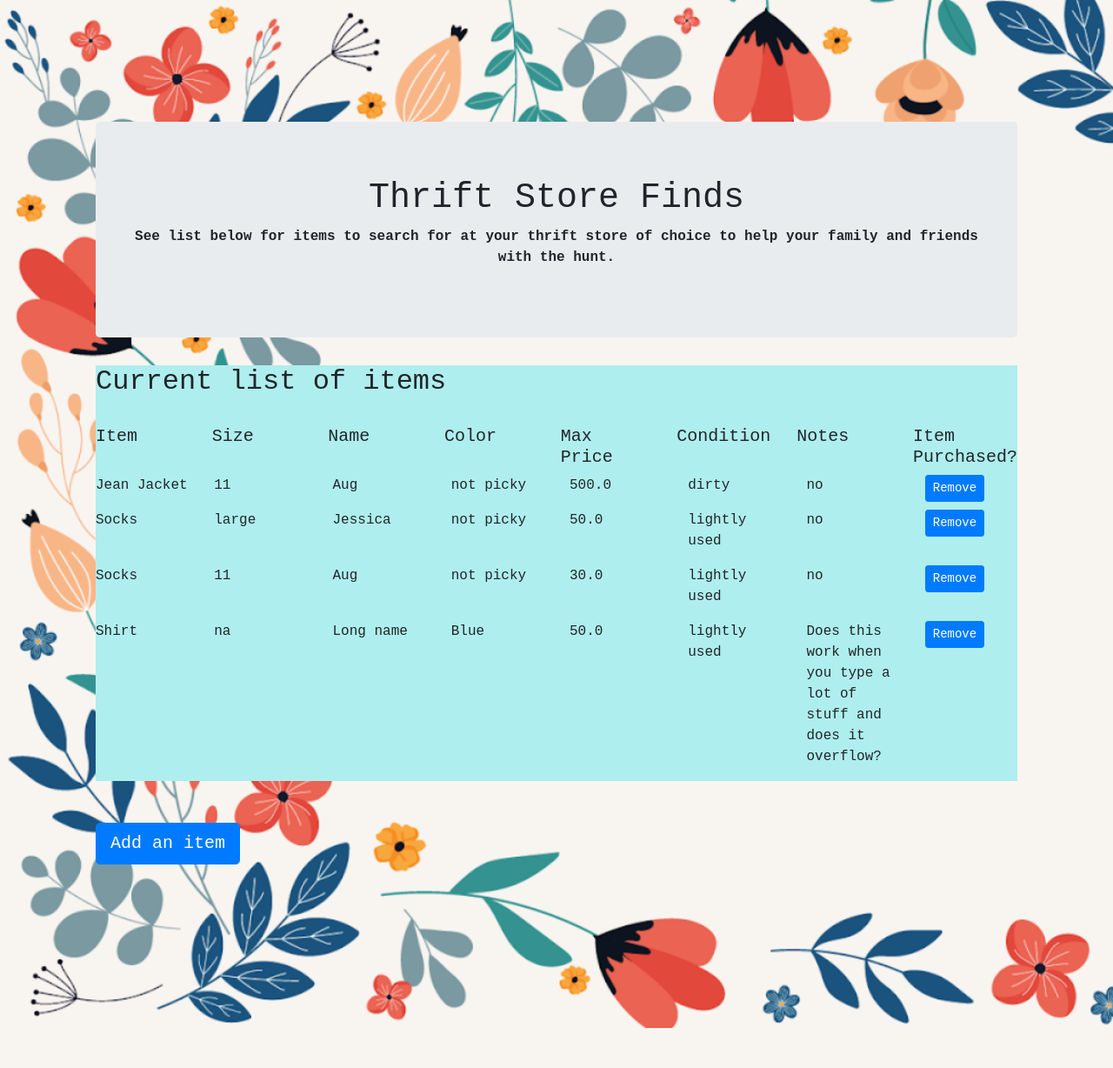
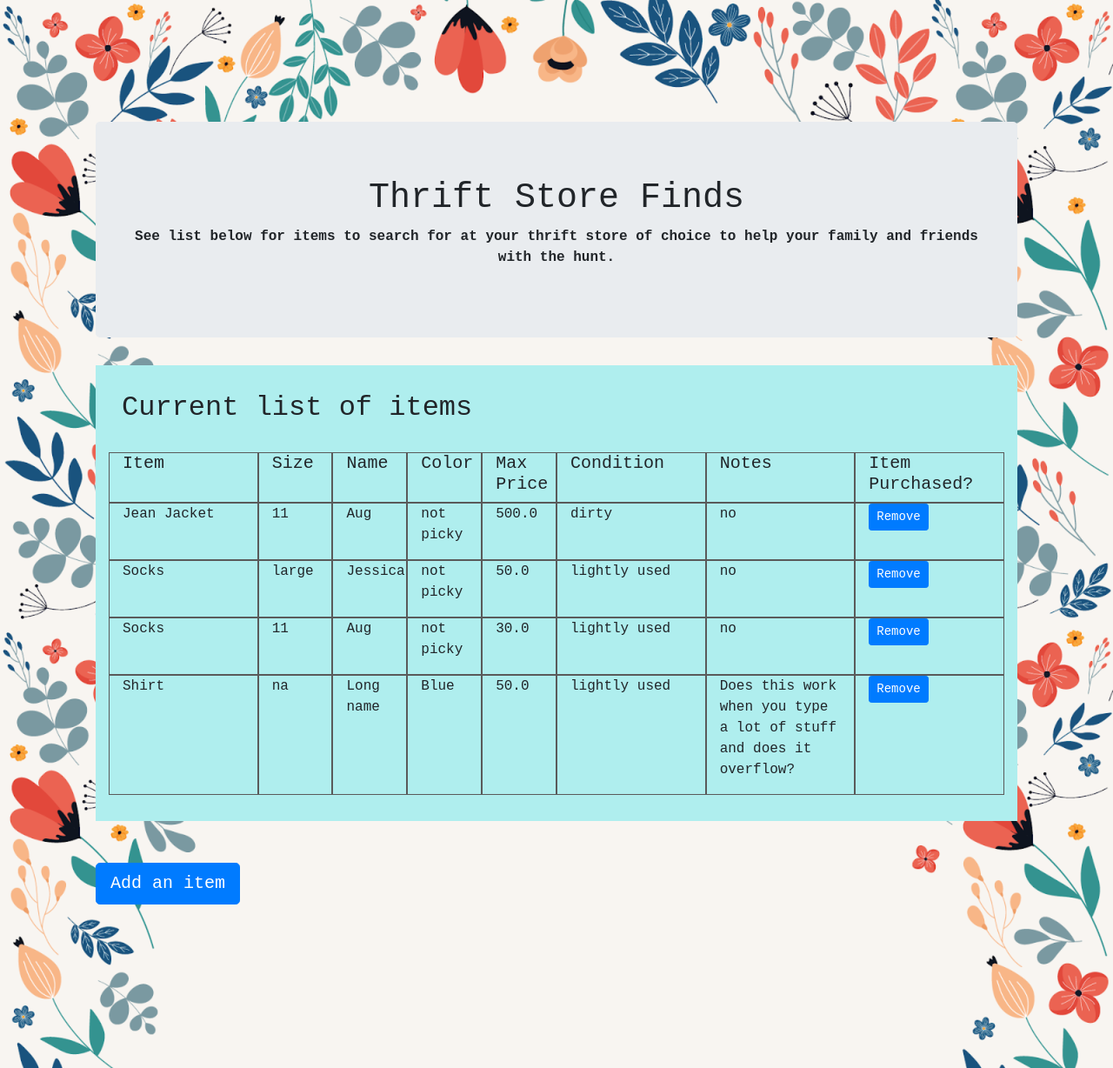
Before and after one commit to lisb020/thrift_crowdsource, a Flask app: page / in a window 1280 px wide. Shown: the whole page at 87% size. Before the commit the page ends 1182 px from the top, so only its background shows below. Run offline with Flask 2, Linux system fonts and the light colour scheme; data comes from the database, SQL or seed files in the repository; both versions use the stored data as it was after the commit; some libraries are stand-ins or nearby versions.

Commit message:
styling updated

```diff
--- a/static/css/style.css
+++ b/static/css/style.css
@@ -23,15 +23,20 @@ input:required:invalid {
 .jumbotron{
   font-weight: bold;
 }
+.col-md-8{
+  background-color: paleturquoise;
+}
 .grid-list{
   background-color: paleturquoise;
+  padding: 30px;
 }
 
 body{
-  background-image: url("/static/media/Flowers.png");
-  background-size: cover;
+  background-image:url("/static/media/Flowers.png");
+  background-size: 100% auto;
   /*background-attachment: fixed;*/
 }
-/* body{
-  background-color: paleturquoise;
-} */
+.col-md-2, .col-md-1{
+  border: #5a5a5a thin solid;
+
+}
--- a/templates/form.html
+++ b/templates/form.html
@@ -20,7 +20,8 @@
                 <h1>Thrift Store Finds</h1>
                 <p>Enter the clothes item below!</p>
             </div>
-            <div class="row">
+
+            <div class="row formbackground">
                 <div class="col-md-offset-2 col-md-8">
                     <form method="POST" action="/send" role="form", name="thriftform">
                         <div class="form-group">
--- a/templates/index.html
+++ b/templates/index.html
@@ -32,56 +32,88 @@
             </div>
 
             <div class="row">
-                <div class="col-md">
+                <div class="col-md-2">
+                    <div class=contents>
                         <h5>Item</h5>
                     </div>
-                <div class="col-md">
+                </div>
+                <div class="col-md-1">
+                    <div class=contents>
                         <h5>Size</h5>
                     </div>
-                <div class="col-md">
+                </div>
+                <div class="col-md-1">
+                    <div class=contents>
                         <h5>Name</h5>
                     </div>
-                <div class="col-md">
+                </div>
+                <div class="col-md-1">
+                    <div class=contents>
                         <h5>Color</h5>
                     </div>
-                <div class="col-md">
+                </div>
+                <div class="col-md-1">
+                    <div class=contents>
                         <h5>Max Price</h5>
                     </div>
-                <div class="col-md">
+                </div>
+                <div class="col-md-2">
+                    <div class=contents>
                         <h5>Condition</h5>
                     </div>
-                <div class="col-md">
+                </div>
+                <div class="col-md-2">
+                    <div class=contents>
                         <h5>Notes</h5>
                     </div>
-                <div class="col-md">
+                </div>
+                <div class="col-md-2">
+                    <div class=contents>
                         <h5>Item Purchased?</h5>
+                    </div>
                 </div>
             </div>
             {% for item in database %}
                 <div class="row rowData">
-                <div class="col-md">
+                <div class="col-md-2">
+                    <div class=contents>
                         <p>{{ item.item }}</p>
                     </div>
-                <div class="col-md">
+                </div>
+                <div class="col-md-1">
+                    <div class=contents>
                         <p>{{ item.size }}</p>
                     </div>
-                <div class="col-md">
+                </div>
+                <div class="col-md-1">
+                    <div class=contents>
                         <p>{{ item.name }}</p>
                     </div>
-                <div class="col-md">
+                </div>
+                <div class="col-md-1">
+                    <div class=contents>
                         <p>{{ item.color }}</p>
                     </div>
-                <div class="col-md">
+                </div>
+                <div class="col-md-1">
+                    <div class=contents>
                         <p>{{ item.maxprice }}</p>
                     </div>
-                <div class="col-md">
+                </div>
+                <div class="col-md-2">
+                    <div class=contents>
                         <p>{{ item.condition }}</p>
                     </div>
-                <div class="col-md">
+                </div>
+                <div class="col-md-2">
+                    <div class=contents>
                         <p>{{ item.notes }}</p>
                     </div>
-                <div class="col-md">
+                </div>
+                <div class="col-md-2">
+                    <div class=contents>
                         <button type='button' class='btn btn-primary btn-sm delbtn' id= 'id{{ item.id }}'>Remove</button>
+                    </div>
                 </div>
                 </div>
             {% endfor %}
```
Also changed, not shown: db.sqlite. Lines whose indentation alone changed are shown as unchanged.
